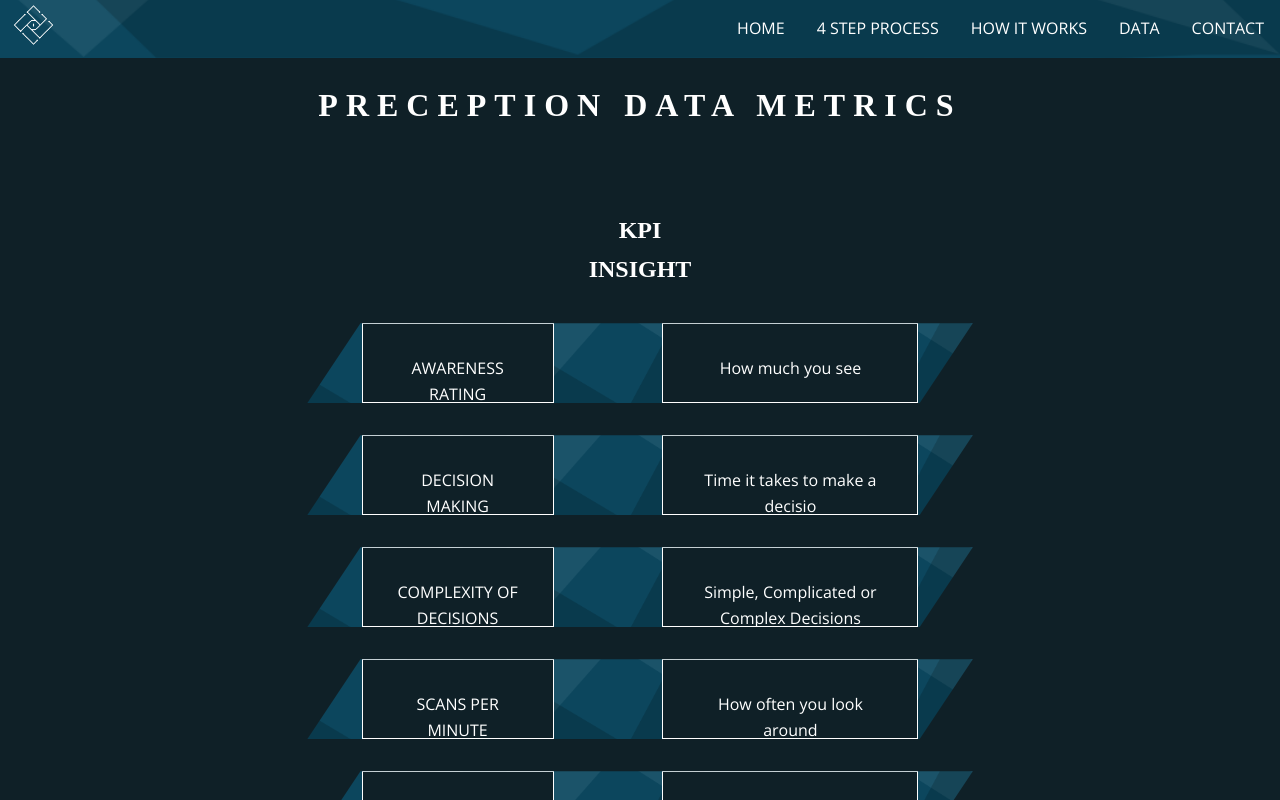
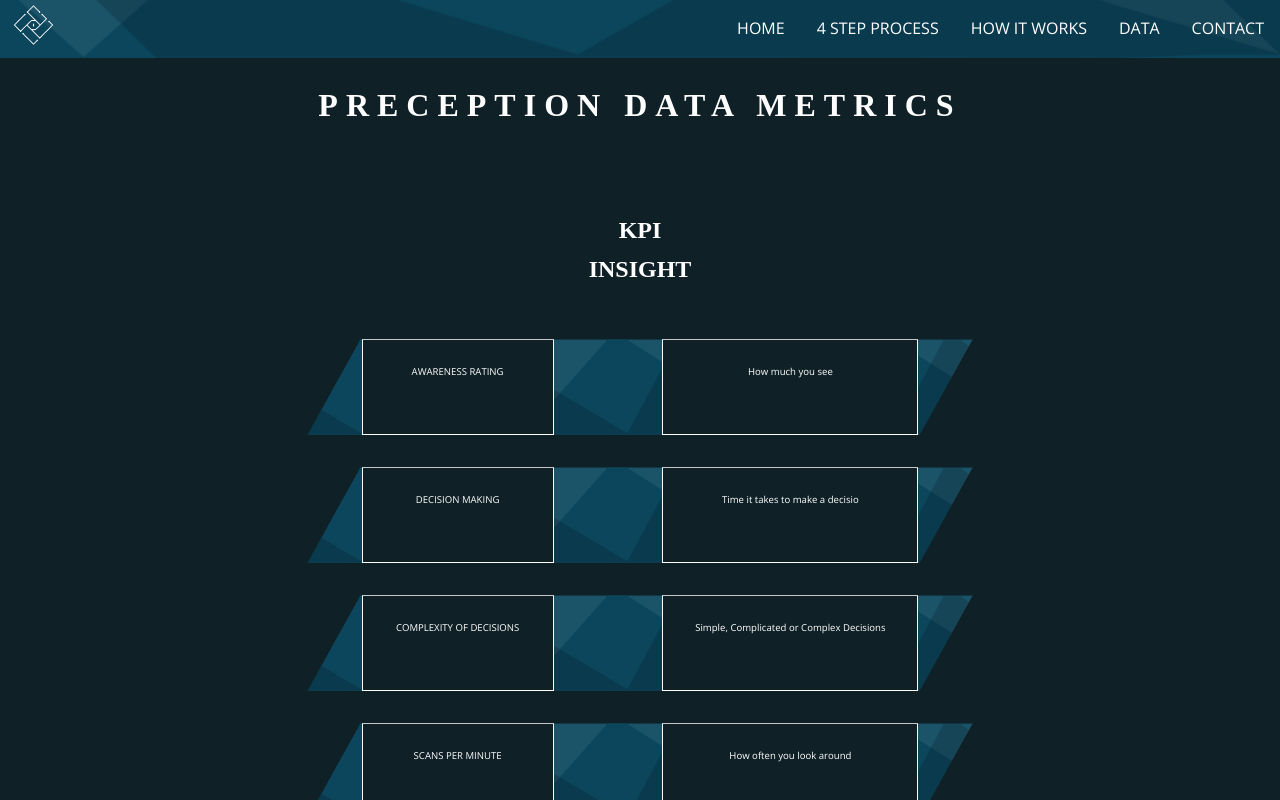
Before and after one commit to karyma-dev/preception, a React (Create React App) app in the folder client/: page /data in a window 1280 px wide. Shown: the top 800 px of the page. Built offline with nearby package versions, Linux system fonts and the light colour scheme.

Commit message:
changed some stuff to data metrics

```diff
--- a/client/src/styles/css/main.css
+++ b/client/src/styles/css/main.css
@@ -133,7 +133,7 @@ h5 {
   display: flex;
   flex-wrap: wrap;
   flex-direction: column;
-  padding: 5rem 0;
+  padding: 2rem 0;
   justify-content: flex-start;
   font-size: 1.8rem;
 }
@@ -555,7 +555,6 @@ h5 {
 }
 .data-metrics--list {
   min-width: 52vw;
-  height: auto;
   flex-direction: column;
 }
 .data-metrics--list--headers {
@@ -573,7 +572,7 @@ h5 {
   display: flex;
   flex-wrap: wrap;
   flex-direction: column;
-  height: 10vh;
+  height: 12vh;
   width: auto;
   margin-bottom: 2rem;
 }
@@ -593,13 +592,13 @@ h5 {
   background-color: #0f2027;
   justify-self: center;
   align-self: center;
-  font-size: 1rem;
-  padding: 2rem;
+  font-size: 0.6rem;
+  padding: 1.5rem;
 }
 .data-metrics--list li:not(:first-child) p:not(:last-child) {
   width: 15vw;
   text-transform: uppercase;
-  font-size: 1rem;
+  font-size: 0.6rem;
 }
 
 .contact-header {
--- a/client/src/styles/sass/pages/_data-metric.scss
+++ b/client/src/styles/sass/pages/_data-metric.scss
@@ -13,7 +13,6 @@
   }
   &--list{
     min-width: 52vw;
-    height: auto;
     flex-direction: column;
     &--headers{
       display: flex;
@@ -31,7 +30,7 @@
       display: flex;
       flex-wrap: wrap;
       flex-direction: column;
-      height: 10vh;
+      height: 12vh;
       width: auto;
       margin-bottom: 2rem;
       &:first-child{
@@ -54,12 +53,12 @@
           background-color: $primary-color;
           justify-self: center;
           align-self: center;
-          font-size: 1rem;
-          padding: 2rem;
+          font-size: 0.6rem;
+          padding: 1.5rem;
           &:not(:last-child){
             width: 15vw;
             text-transform: uppercase;
-            font-size: 1rem;
+            font-size: 0.6rem;
 
           }
         }
--- a/client/src/styles/sass/pages/_home.scss
+++ b/client/src/styles/sass/pages/_home.scss
@@ -26,7 +26,7 @@
   background-image: url('../../images/sidekick.png');
 
   @include homepage-background-properties();
-  padding: 5rem 0;
+  padding: 2rem 0;
   justify-content: flex-start;
   font-size: $default-font-size;
 
```
Also changed, not shown: 1 other file (tests, documents, lock files or other folders).
